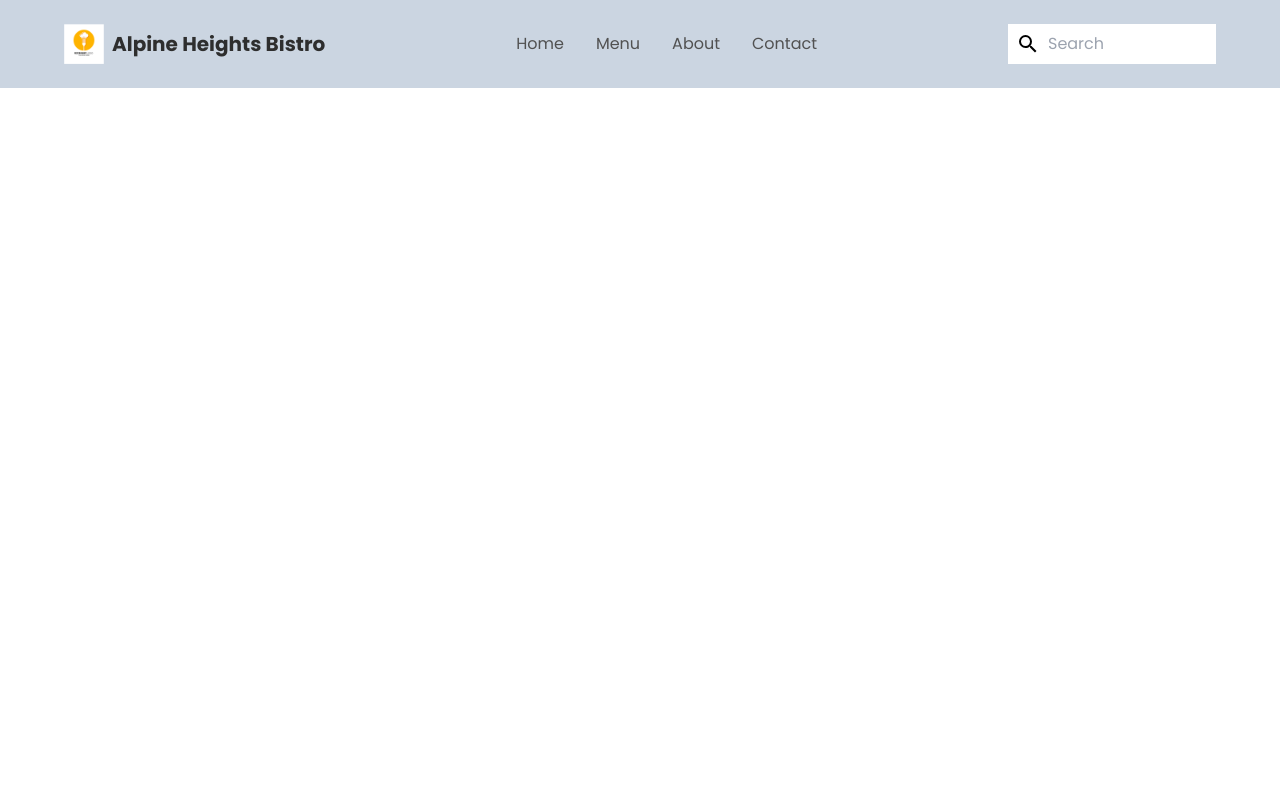
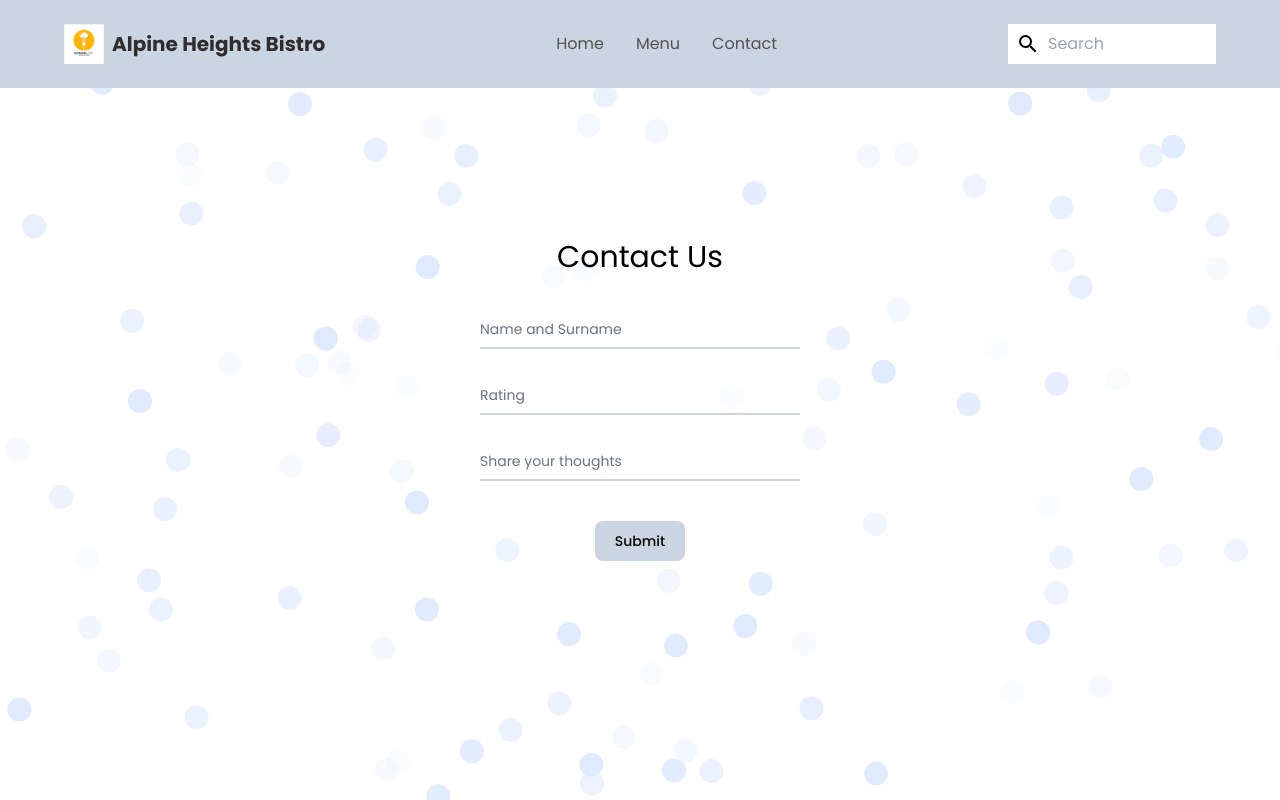
Before and after one commit to BaturalpInce/restaurant-fullstack, a React (Create React App) app in the folder frontend/: page /contact in a window 1280 px wide. Built offline with nearby package versions, Linux system fonts and the light colour scheme.

Commit message:
Added Contact Section

```diff
--- a/frontend/src/App.js
+++ b/frontend/src/App.js
@@ -1,15 +1,16 @@
 import React from 'react';
-import { Header, MenuContainer, HomeContainer } from './components';
+import { Header, MenuContainer, HomeContainer, ContactContainer } from './components';
 import { Routes, Route } from 'react-router-dom';
 const App = () => {
   return (
     <div className="w-screen h-auto flex flex-col">
       <Header />
-      <main className="mt-20 w-full">
+      <main className="w-full h-screen">
         <Routes>
           <Route path="/" element={<HomeContainer />} />
           <Route path="/home" element={<HomeContainer />} />
           <Route path="/menu" element={<MenuContainer />} />
+          <Route path="/contact" element={<ContactContainer />} />
         </Routes>
       </main>
     </div>
--- /dev/null
+++ b/frontend/src/components/Contact.jsx
@@ -0,0 +1,53 @@
+import React, { useState } from 'react'
+
+export const Contact = () => {
+  const [username, setUsername] = useState("");
+  const [rating, setRating] = useState("");
+  const [revdata, setRevdata] = useState("");
+
+
+  const onChangeUsername = (event) => {
+    setUsername(event.target.value);
+  }
+  const onChangeRating = (event) => {
+    setRating(event.target.value);
+  }
+  const onChangeRevdata = (event) => {
+    setRevdata(event.target.value);
+  }
+  const submitAll = () => {
+    console.log(username);
+    console.log(rating);
+    console.log(revdata);
+
+  }
+  return (
+    <>
+        <div className='max-w-lg mx-auto my-auto h-screen flex flex-col justify-center'>
+        <div>
+        <h1 className='text-3xl text-center'>Contact Us</h1>
+        <div className='max-w-xs m-auto mt-8'>
+        <form>
+            <div className="relative z-0 w-full mb-6 group">
+                <input type="text" name="userNameSurname" id="username" className="block py-2.5 px-0 w-full text-sm text-gray-900 bg-transparent border-0 border-b-2 border-gray-300 appearance-none focus:outline-none focus:ring-0 focus:border-blue-600 peer" placeholder=" " required onChange={onChangeUsername} />
+                <label htmlFor="userNameSurname" className="peer-focus:font-medium absolute text-sm text-gray-500 duration-300 transform -translate-y-6 scale-75 top-3 -z-10 origin-[0] peer-focus:left-0 peer-focus:text-blue-600 peer-placeholder-shown:scale-100 peer-placeholder-shown:translate-y-0 peer-focus:scale-75 peer-focus:-translate-y-6">Name and Surname</label>
+            </div>
+            <div className="relative z-0 w-full mb-6 group">
+                <input type="text" name="rating" id="rating" className="block py-2.5 px-0 w-full text-sm text-gray-900 bg-transparent border-0 border-b-2 border-gray-300 appearance-none focus:outline-none focus:ring-0 focus:border-blue-600 peer" placeholder=" " required onChange={onChangeRating}/>
+                <label htmlFor="rating" className="peer-focus:font-medium absolute text-sm text-gray-500 duration-300 transform -translate-y-6 scale-75 top-3 -z-10 origin-[0] peer-focus:left-0 peer-focus:text-blue-600 peer-placeholder-shown:scale-100 peer-placeholder-shown:translate-y-0 peer-focus:scale-75 peer-focus:-translate-y-6">Rating</label>
+            </div>
+            <div className="relative z-0 w-full mb-6 group">
+            <input type="text" name="reviewdata" id="reviewdata" className="block py-2.5 px-0 w-full text-sm text-gray-900 bg-transparent border-0 border-b-2 border-gray-300 appearance-none focus:outline-none focus:ring-0 focus:border-blue-600 peer" placeholder=" " required onChange={onChangeRevdata} />
+            <label htmlFor="reviewdata" className="peer-focus:font-medium absolute text-sm text-gray-500 duration-300 transform -translate-y-6 scale-75 top-3 -z-10 origin-[0] peer-focus:left-0 peer-focus:text-blue-600 peer-placeholder-shown:scale-100 peer-placeholder-shown:translate-y-0 peer-focus:scale-75 peer-focus:-translate-y-6">Share your thoughts</label>
+            </div>
+            <div className='text-center mt-10'>
+              <button type="button" className="text-black bg-slate-300 hover:bg-slate-400 hover:text-white focus:ring-4 focus:outline-none focus:ring-blue-300 font-medium rounded-lg text-sm sm:w-auto px-5 py-2.5 text-center m-auto" onClick={submitAll}>Submit</button>
+            </div>
+        </form>
+        </div>
+        </div>
+        </div>
+    </>
+
+  )
+}
--- /dev/null
+++ b/frontend/src/components/ContactContainer.jsx
@@ -0,0 +1,13 @@
+import React from 'react';
+import { Contact } from './Contact';
+import { SetParticles } from './SetParticles';
+export const ContactContainer = () => {
+  return (
+    <div className='h-full'>
+        <div className="fixed -z-30">
+            <SetParticles />
+        </div>
+        <Contact />
+    </div>
+  )
+}
--- a/frontend/src/components/FAQ.jsx
+++ /dev/null
@@ -1,9 +0,0 @@
-import React from 'react'
-
-export const FAQ = () => {
-  return (
-    <div className='z-30'>
-        <h1 className="text-4xl text-center"></h1>
-    </div>
-  )
-}
--- a/frontend/src/components/Header.jsx
+++ b/frontend/src/components/Header.jsx
@@ -32,7 +32,6 @@ export const Header = () => {
             <ul className="flex items-center gap-8">
                 <li className="text-base text-textColor hover:text-blueSearch duration-100 transition-all ease-in-out cursor-pointer" onClick={()=>{history("/home")}}>Home</li>
                 <li className="text-base text-textColor hover:text-blueSearch duration-100 transition-all ease-in-out cursor-pointer" onClick={()=>{history("/menu")}}>Menu</li>
-                <li className="text-base text-textColor hover:text-blueSearch duration-100 transition-all ease-in-out cursor-pointer" onClick={()=>{history("/about")}}>About</li>
                 <li className="text-base text-textColor hover:text-blueSearch duration-100 transition-all ease-in-out cursor-pointer" onClick={()=>{history("/contact")}}>Contact</li>
             </ul>
           <div>
--- a/frontend/src/components/HomeContainer.jsx
+++ b/frontend/src/components/HomeContainer.jsx
@@ -3,7 +3,6 @@ import { SetParticles } from './SetParticles'
 import { AboutContainer } from './AboutContainer'
 import { Gallery } from './Gallery'
 import { Reviews } from './Reviews'
-import { FAQ } from './FAQ'
 
 export const HomeContainer = () => {
   return (
@@ -13,7 +12,6 @@ export const HomeContainer = () => {
     <AboutContainer />
     <Gallery />
     <Reviews />
-    <FAQ />
     </div>
     </>
   )
--- a/frontend/src/components/MenuContainer.jsx
+++ b/frontend/src/components/MenuContainer.jsx
@@ -8,7 +8,7 @@ export const MenuContainer = () => {
   return (
     <>
     <SetParticles />
-    <div className="w-screen z-30">
+    <div className="mt-32 w-screen z-30">
       <div className="relative mt-12 text-6xl text-center -xs:text-4xl">Menu</div>
       <MainDishes />
       <Desserts />
--- a/frontend/src/components/index.js
+++ b/frontend/src/components/index.js
@@ -9,4 +9,5 @@ export { Drinks, drinkNames } from './Drinks';
 export { AboutContainer } from './AboutContainer';
 export { Gallery } from './Gallery';
 export { Reviews } from './Reviews';
-export { FAQ } from './FAQ';
+export { ContactContainer } from './ContactContainer';
+export { Contact } from './Contact';
```
